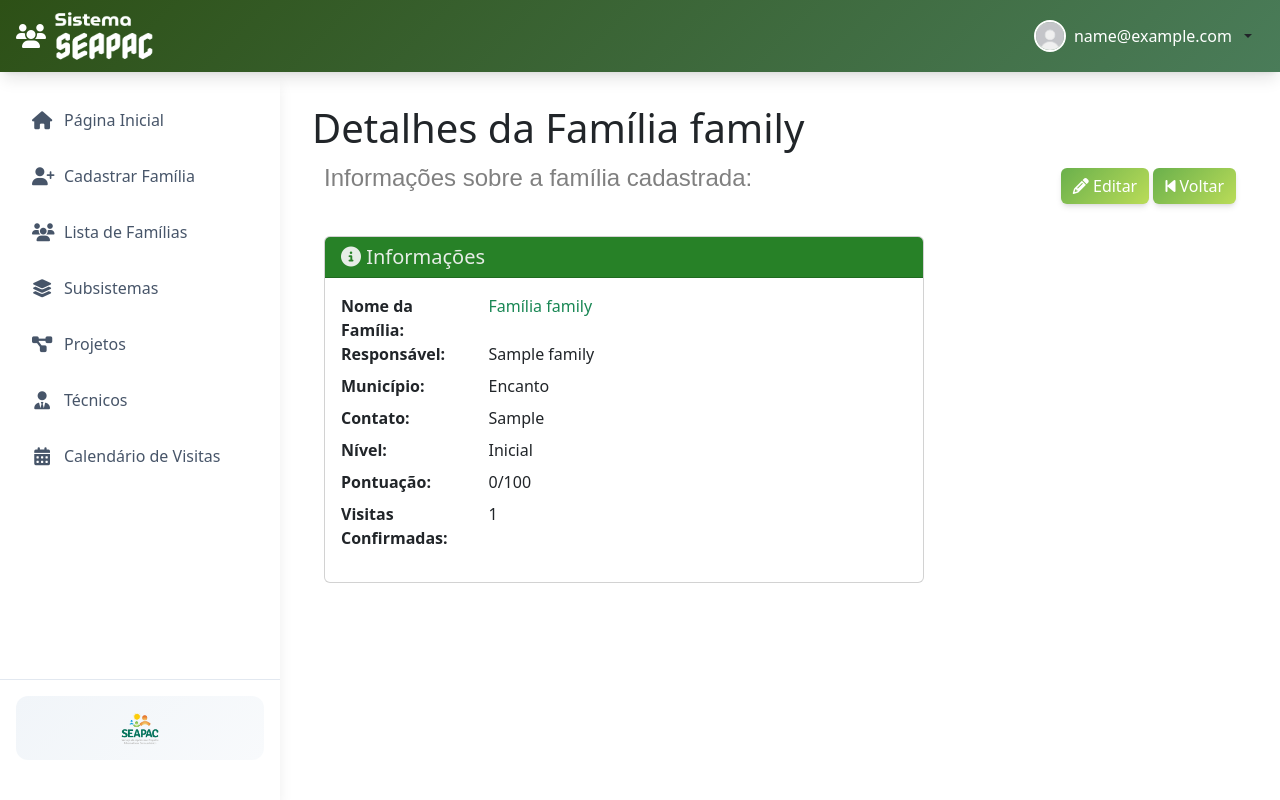
After one commit to Filepa/SistemaSEAPAC, a Django app: page /1/visualizar-familia/ in a window 1280 px wide. The commit adds this page. Run offline with Django 5.2, Linux system fonts and the light colour scheme; a user stored in the database is signed in; data comes from the database, SQL or seed files in the repository; tables that the repository leaves empty hold one stand-in row (values such as "Sample post"); data that the repository does not hold is empty; parts of the project's set-up code (start-up, migrations or seed data) failed here and were passed over; some libraries are stand-ins or nearby versions.

Commit message:
paginação, filtro e crud de familias completo

```diff
--- a/core/urls.py
+++ b/core/urls.py
@@ -33,6 +33,8 @@ urlpatterns = [
     path('cadastrar/', register, name='register'),
     path('<str:id>/editar-familia/', edit_family, name='edit_family'),
     path('lista-familias/', list_families, name='list_families'),
+    path('<str:id>/visualizar-familia/', detail_family, name='detail_family'),
+    path('<str:id>visualizar-familia/deletar', delete_family, name='delete_family'),
     #projetos
     path('lista-projetos/', list_projects, name='list_projects'),
     path('lista-projetos/novo/', create_projects, name='create_projects'),
--- a/seapac/templates/partials/cards/family_card.html
+++ b/seapac/templates/partials/cards/family_card.html
@@ -36,9 +36,9 @@
     </div>
 
     <div class="family-actions">
-        <button class="btn btn-outline btn-sm" onclick="redirect('{% url 'edit_family' family.id %}')">
-            <i class="fas fa-edit"></i>
-            Editar
+        <button class="btn btn-outline btn-sm" onclick="redirect('{% url 'detail_family' family.id %}')">
+            <i class="fas fa-eye"></i>
+            Visualizar
         </button>
         <button class="btn btn-outline btn-sm" onclick="window.location.href='{% url 'calendar' %}?q={{ family.nome_titular }}'">
             <i class="fas fa-calendar-plus"></i>
--- /dev/null
+++ b/seapac/templates/seapac/familias/detail_family.html
@@ -0,0 +1,68 @@
+{% extends 'base.html' %}
+
+{% block center %}
+
+<h1 class='title'>{% block title %}{{ title }}{% endblock title %}{{family.get_nome_familia}}</h1>
+
+<div class="container-fluid">
+    <div class="row mb-4">
+        <div class="col-12">
+            <div class="d-flex justify-content-between align-items-center">
+                <div>
+                    <p style="font-family: 'Arial', sans-serif; font-size: 24px; color: gray;">
+                        Informações sobre a família cadastrada:
+                    </p>
+                </div>
+                <div>
+                    <a href="{% url 'edit_family' family.id %}" class="btn btn-primary" id="addProjectBtn">
+                        <i class="fas fa-pencil-alt"></i> Editar
+                    </a>
+                    {% if user.is_administrador %}
+                        <a href="{% url 'delete_family' family.id %}" class="btn btn-primary" id="addProjectBtn">
+                            <i class="fas fa-trash-alt"></i> Deletar
+                        </a>
+                    {% endif %}
+                    <a href="{% url 'index' %}" class="btn btn-primary" id="addProjectBtn">
+                         <i class="	fas fa-step-backward"></i> Voltar
+                    </a>
+                </div>
+            </div>
+        </div>
+    </div>
+
+    <div class="row">
+        <div class="col-lg-8">
+            <div class="card">
+                <div class="card-header" style="color: rgb(231, 237, 231); background-color: rgb(39, 129, 39);">
+                    <h5 class="mb-0"><i class="	fas fa-info-circle"></i> Informações</h5>
+                </div>
+                <div class="card-body">
+                    <dl class="row">
+                        <dt class="col-sm-3">Nome da Família:</dt>
+                        <dd class="col-sm-9 text-success">{{ family.get_nome_familia }}</dd>
+
+                        <dt class="col-sm-3">Responsável:</dt>
+                        <dd class="col-sm-9">{{ family.nome_titular}}</dd>
+
+                        <dt class="col-sm-3">Município:</dt>
+                        <dd class="col-sm-9">{{ family.municipio }}</dd>
+
+                        <dt class="col-sm-3">Contato:</dt>
+                        <dd class="col-sm-9">{{ family.contato }}</dd>
+
+                        <dt class="col-sm-3">Nível:</dt>
+                        <dd class="col-sm-9">{{ family.get_nivel }}</dd>
+
+                        <dt class="col-sm-3">Pontuação:</dt>
+                        <dd class="col-sm-9">{{ family.get_pontuacao }}/100</dd>
+
+                        <dt class="col-sm-3">Visitas Confirmadas:</dt>
+                        <dd class="col-sm-9">{{ family.get_visitas_confirmadas }}</dd>
+                    </dl>
+                </div>
+            </div>
+        </div>
+    </div>
+</div>
+
+{% endblock %}
--- a/seapac/views.py
+++ b/seapac/views.py
@@ -50,7 +50,7 @@ def index(request):
     }
     return render(request, "seapac/index.html", context)
 
-#--------------CRUD FAMILIAS--------------
+#--------------CRUD FAMILIAS (COMPLETO)--------------
 
 @login_required
 def register(request):
@@ -68,6 +68,15 @@ def register(request):
         'form': form,
         'title': 'Cadastrar Família'
     })
+
+@login_required
+def detail_family(request, id):
+    family = get_object_or_404(Family, id=id)
+    context= {
+        'family': family,
+        'title': 'Detalhes da '
+    }
+    return render(request, 'seapac/familias/detail_family.html', context)
 
 @login_required
 def edit_family(request, id):
@@ -93,18 +102,18 @@ def list_families(request):
 
     families = Family.objects.all()
 
+    if query:
+        families = families.filter(nome_titular__icontains=query)
+
+    if subsystem_name:
+        families = families.filter(subsistemas__nome_subsistema=subsystem_name).distinct()
+
     if level:
         try:
             level_label = dict(LEVEL_CHOICES).get(int(level))
             families = [f for f in families if f.get_nivel() == level_label]
         except (ValueError, TypeError):
             pass
-
-    if query:
-        families = families.filter(nome_titular__icontains=query)
-
-    if subsystem_name:
-        families = families.filter(subsistemas__nome_subsistema=subsystem_name).distinct()
 
     paginator = Paginator(families, 4)
     page_number = request.GET.get('page')
@@ -124,9 +133,25 @@ def list_families(request):
     }
     return render(request, "seapac/familias/list_families.html", context)
 
-#falta o detail e o delete
+@login_required
+def delete_family(request, id):
+    family = get_object_or_404(Family, id=id)
+    family.delete()
+    messages.success(request, f'A família "{family.get_nome_familia}" foi excluída com sucesso!')
+    return redirect('list_families')
 
-#--------------CRUD PROJETOS------------------
+#--------------RENDA FAMILIAR--------------
+
+@login_required
+def renda(request, id):
+    family = get_object_or_404(Family, id=id)
+    # Implementar a lógica para exibir e editar informações de renda familiar
+    return render(request, "seapac/renda.html", {
+        'family': family,
+        'title': 'Renda da '
+    })
+
+#--------------CRUD PROJETOS (COMPLETO)------------------
 
 @login_required
 def list_projects(request):
@@ -197,7 +222,7 @@ def delete_projects(request, pk):
     messages.success(request, f'O projeto "{projetos.nome_projeto}" foi excluído com sucesso!')
     return redirect('list_projects')
 
-#--------------CRUD TECNICOS--------------
+#--------------CRUD TECNICOS (COMPLETO)--------------
 
 @login_required
 def list_tecs(request):
@@ -261,7 +286,7 @@ def delete_tecs(request, pk):
     messages.success(request, f'Técnico {tecs.nome_tecnico} excluído com sucesso!')
     return redirect('list_tecs')
 
-#--------------CRUD SUBSISTEMAS--------------
+#--------------CRUD SUBSISTEMAS (COMPLETO)--------------
 
 @login_required
 def list_subsystems(request):
@@ -628,17 +653,6 @@ def search_timeline_event(request, id):
 
     return redirect('timeline', id=family.id)
 
-#--------------RENDA FAMILIAR--------------
-
-@login_required
-def renda(request, id):
-    family = get_object_or_404(Family, id=id)
-    # Implementar a lógica para exibir e editar informações de renda familiar
-    return render(request, "seapac/renda.html", {
-        'family': family,
-        'title': 'Renda'
-    })
-
 #--------------CRUD CALENDARIO--------------
 
 @login_required
```
Also changed, not shown: seapac/templates/seapac/familias/list_families.html (+54 -1 lines).
